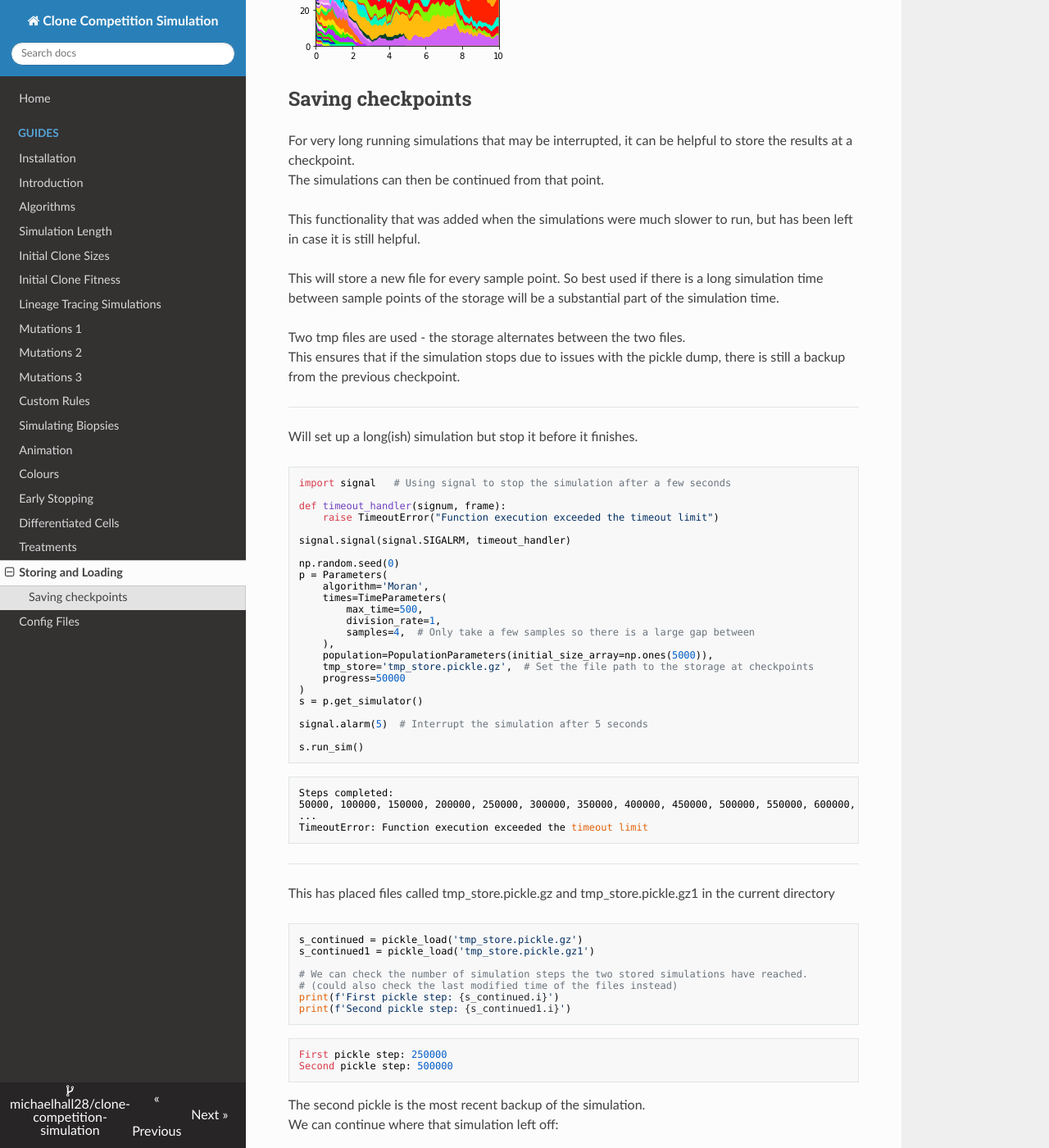
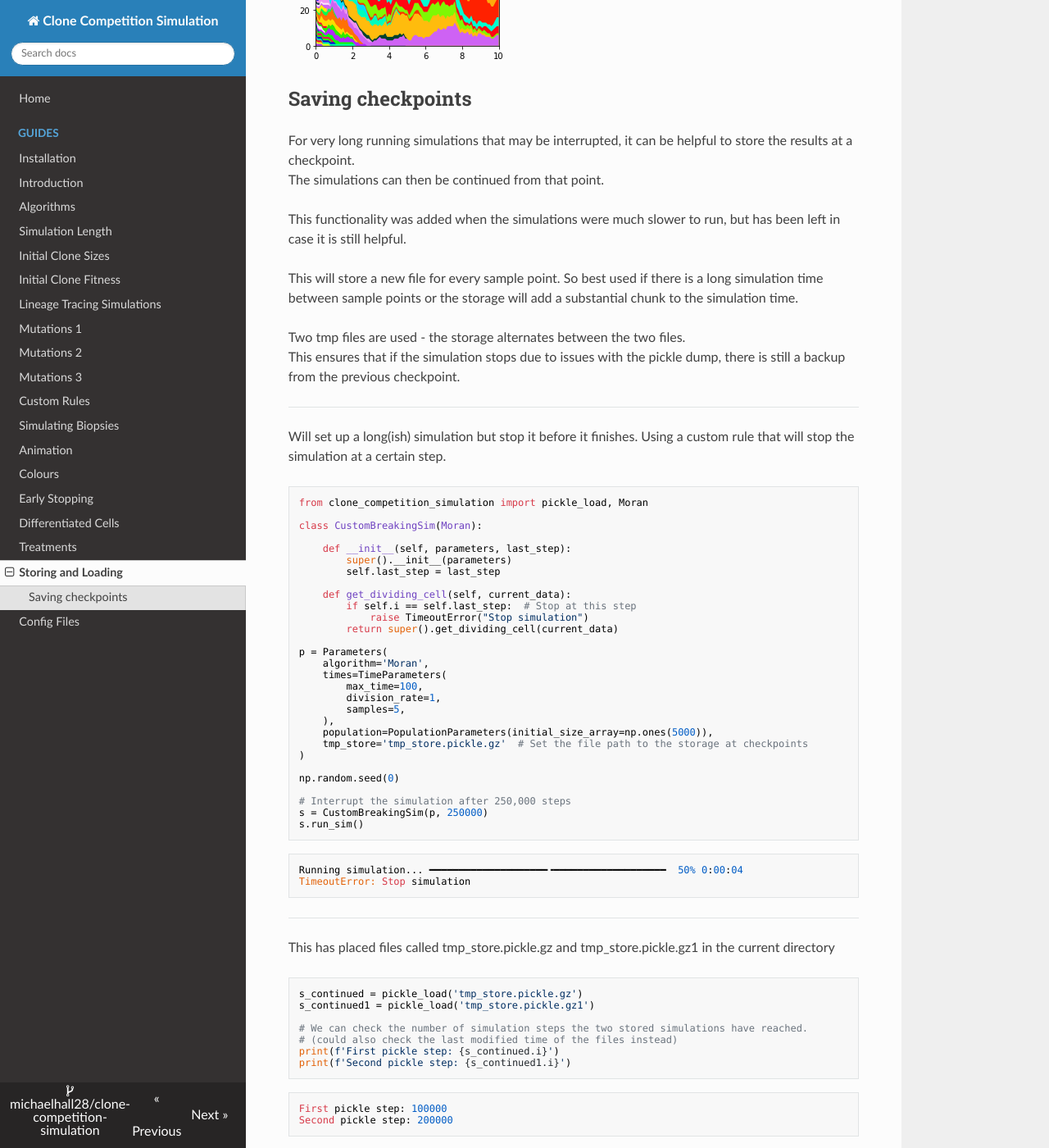
Before and after one commit to michaelhall28/clone-competition-simulation, an MkDocs documentation site: the page built from docs/StoringAndLoadingSimulations.md, in a window 1280 px wide and 1400 px high, scrolled down 1117 px. Shown: the whole window at 82% size. Built offline with MkDocs 1.6.1, drawn with Linux system fonts in a browser that asks for light colours; nearby versions of some CDN libraries; some of the changed text lies outside the part shown.

Commit message:
Fix continuing simulations from checkpoints. Updating docs and adding tests.

````diff
--- a/docs/StoringAndLoadingSimulations.md
+++ b/docs/StoringAndLoadingSimulations.md
@@ -52,11 +52,11 @@
 For very long running simulations that may be interrupted, it can be helpful to store the results at a checkpoint.
 The simulations can then be continued from that point.
 
-This functionality that was added when the simulations were much slower to run, but has been left in case it is still
+This functionality was added when the simulations were much slower to run, but has been left in case it is still
 helpful.
 
 This will store a new file for every sample point. So best used if there is a long simulation time between sample
-points of the storage will be a substantial part of the simulation time.
+points or the storage will add a substantial chunk to the simulation time.
 
 Two tmp files are used - the storage alternates between the two files.
 This ensures that if the simulation stops due to issues with the pickle dump, there is still a backup from the
@@ -64,39 +64,44 @@
 
 ------
 Will set up a long(ish) simulation but stop it before it finishes.
+Using a custom rule that will stop the simulation at a certain step.
 
 ```python
-import signal   # Using signal to stop the simulation after a few seconds
+from clone_competition_simulation import pickle_load, Moran
 
-def timeout_handler(signum, frame):
-    raise TimeoutError("Function execution exceeded the timeout limit")
+class CustomBreakingSim(Moran):
 
-signal.signal(signal.SIGALRM, timeout_handler)
+    def __init__(self, parameters, last_step):
+        super().__init__(parameters)
+        self.last_step = last_step
 
-np.random.seed(0)
+    def get_dividing_cell(self, current_data):
+        if self.i == self.last_step:  # Stop at this step
+            raise TimeoutError("Stop simulation")
+        return super().get_dividing_cell(current_data)
+
 p = Parameters(
     algorithm='Moran',
     times=TimeParameters(
-        max_time=500,
+        max_time=100,
         division_rate=1,
-        samples=4,  # Only take a few samples so there is a large gap between
+        samples=5,
     ),
     population=PopulationParameters(initial_size_array=np.ones(5000)),
-    tmp_store='tmp_store.pickle.gz',  # Set the file path to the storage at checkpoints
-    progress=50000
+    tmp_store='tmp_store.pickle.gz'  # Set the file path to the storage at checkpoints
 )
-s = p.get_simulator()
 
-signal.alarm(5)  # Interrupt the simulation after 5 seconds
+np.random.seed(0)
 
+# Interrupt the simulation after 250,000 steps
+s = CustomBreakingSim(p, 250000)
 s.run_sim()
 ```
-    Steps completed:
-    50000, 100000, 150000, 200000, 250000, 300000, 350000, 400000, 450000, 500000, 550000, 600000,
-    ...
-    TimeoutError: Function execution exceeded the timeout limit
+    Running simulation... ━━━━━━━━━━━━━━━━━━━━╺━━━━━━━━━━━━━━━━━━━  50% 0:00:04
+    TimeoutError: Stop simulation
 
 ------
+
 This has placed files called tmp_store.pickle.gz and tmp_store.pickle.gz1 in the current directory
 
 ```python
@@ -108,16 +113,18 @@
 print(f'First pickle step: {s_continued.i}')
 print(f'Second pickle step: {s_continued1.i}')
 ```
-    First pickle step: 250000
-    Second pickle step: 500000
+    First pickle step: 100000
+    Second pickle step: 200000
+
 
 The second pickle is the most recent backup of the simulation.
 We can continue where that simulation left off:
 
+
 ```python
+# First change last_step so it can complete the simulation
+s_continued1.last_step = -1
 s_continued1.continue_sim()
 ```
-
-    Continuing from step 500000
-    Steps completed:
-    550000, 600000, 650000, 700000, 750000, 800000, 850000, 900000, 950000, 1000000, 1050000, 1100000, 1150000, 1200000, 1250000, Finished 1250000 steps
+    09:50:10 | INFO | Continuing from step 200000
+    Running simulation... ━━━━━━━━━━━━━━━━━━━━━━━━━━━━━━━━━━━━━━━━ 100% 0:00:00
````
Also changed, not shown: 9 other files.
